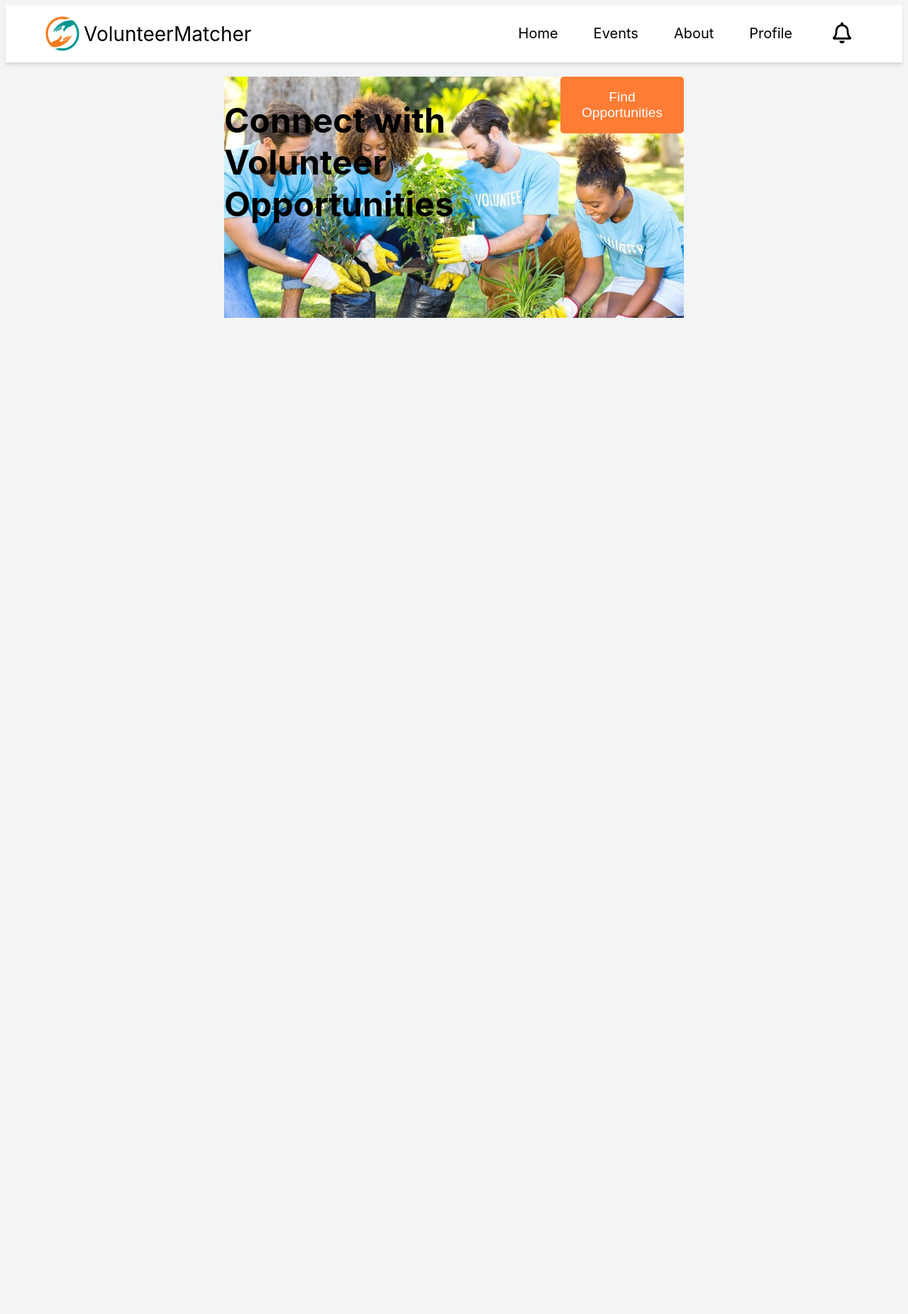
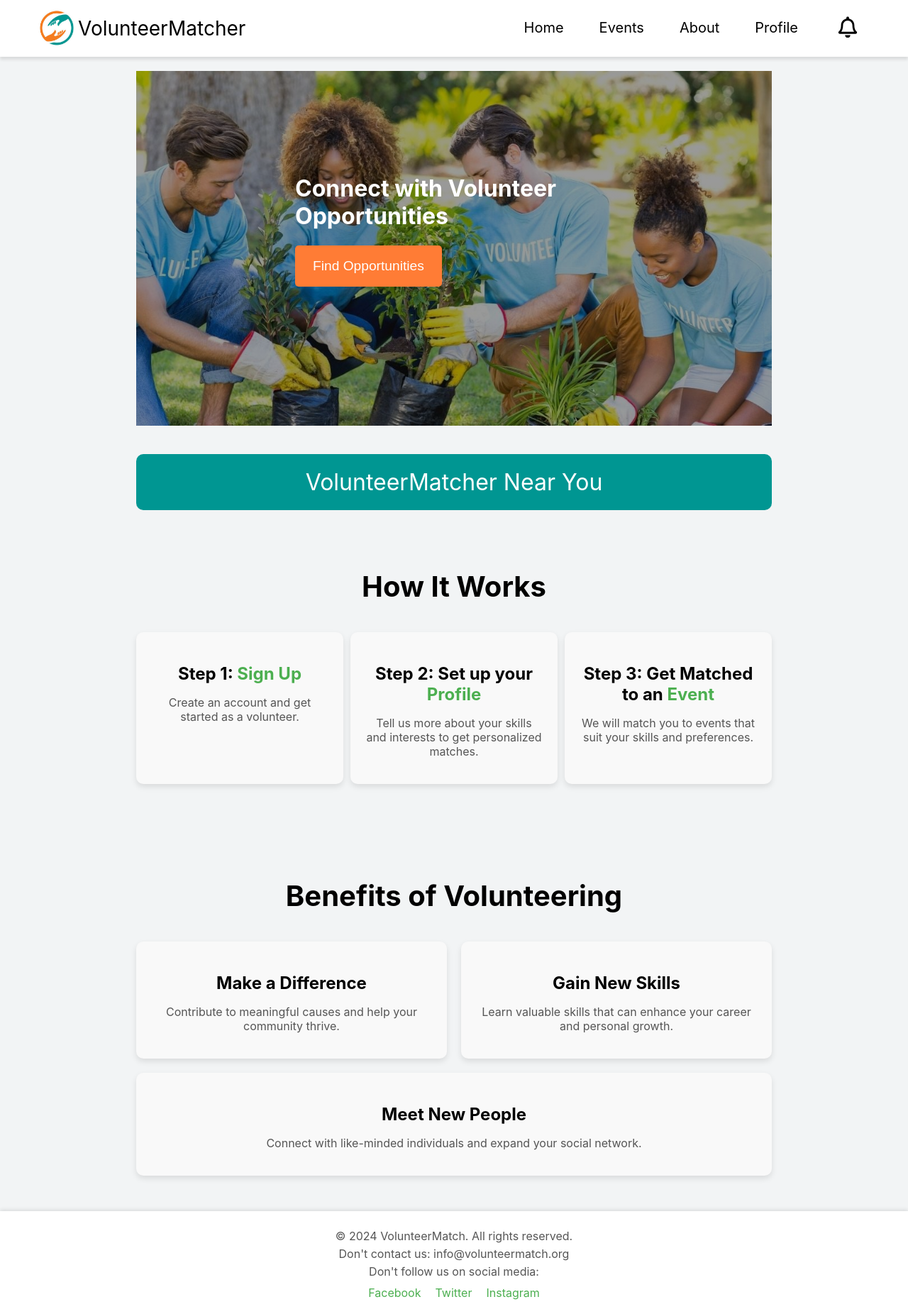
Before and after one commit to Ryan-Gunawan/COSC-4353, a React (Vite) app in the folder frontend/: page /home in a window 1280 px wide. Shown: the whole page at 71% size. Before the commit the page ends 916 px from the top, so only its background shows below. Built offline with nearby package versions, Linux system fonts and the light colour scheme.

Commit message:
Home page

```diff
--- a/frontend/src/index.css
+++ b/frontend/src/index.css
@@ -8,4 +8,5 @@
 
 body {
   background-color: #f2f4f5;
+  margin: 0;
 }
--- a/frontend/src/routes/HomePage/HomePage.css
+++ b/frontend/src/routes/HomePage/HomePage.css
@@ -1,13 +1,37 @@
+.homeMain {
+  display: flex;
+  flex-direction: column;
+  align-items: center;
+  justify-content: center;
+  margin-left: 15%;
+  margin-right: 15%;
+}
+
+
+.hero {
+  position: relative;
+  background-color: black;
+  background: linear-gradient( rgba(0, 0, 0, 0.4), rgba(0, 0, 0, 0.4) ), url('../../components/Assets/heroimage.jpg');
+  background-size: cover;
+  background-repeat: no-repeat;
+  background-position: center 40%;
+  padding-top: 250px;
+  padding-bottom: 250px;
+  color: white;
+  width: 100%;
+
+}
+
 .hero-container {
-  position: relative;
-  width: calc(100% - 600px); /* Full width minus 300px on each side */
-  height: 100vh; /* Full viewport height */
-  margin: 0 auto; /* Center the hero container */
-  background-image: url('../../components/Assets/heroimage.jpg'); /* Replace with your image */
-  background-size: contain; /* Ensure the entire image is visible */
-  background-repeat: no-repeat;
   display: flex;
-  justify-content: center; /* Center content horizontally */
+  justify-content: right;
+  flex-direction: column;
+  position: absolute;
+  top: 50%;
+  left: 50%;
+  transform: translate(-50%, -50%);
+  width: 50%;
+  height: 50%;
 }
 
 .hero-title {
@@ -15,13 +39,16 @@
   margin-bottom: 20px;
 }
 
+.hero-button-container {
+  display: flex;
+
+}
+
 .hero-button {
   background-color: #ff7c35;
   color: white;
   border: none;
-  width: 250px;
-  height: 80px;
-  padding: 15px 30px;
+  padding: 18px 25px;
   font-size: 1.2rem;
   border-radius: 5px;
   cursor: pointer;
@@ -31,3 +58,148 @@
 .hero-button:hover {
     filter: brightness(85%); /* Darken button color */
 }
+
+.how-it-works {
+  padding: 50px 0;
+  text-align: center;
+}
+
+.home-banner {
+    background-color: #009692;
+    color: white;
+    padding: 20px 0;
+    margin-top: 40px;
+    font-size: 2em;
+    border-radius: 10px;
+    width: 100%;
+    display: flex;
+    justify-content: center;
+    align-items: center;
+}
+
+.how-it-works h2 {
+  font-size: 2.5rem;
+  margin-bottom: 40px;
+}
+
+.steps-container {
+  display: flex;
+  justify-content: space-between; /* Use space-between to fit steps closer together */
+  flex-wrap: wrap; /* Allow wrapping on smaller screens */
+  gap: 10px; /* Smaller gap between steps */
+}
+
+.step {
+  flex: 1; /* Allow each step to grow equally */
+  min-width: 200px; /* Minimum width to maintain readability */
+  background-color: #f9f9f9;
+  padding: 20px;
+  border-radius: 10px;
+  box-shadow: 0 4px 8px rgba(0, 0, 0, 0.1);
+}
+
+.step h3 {
+  font-size: 1.5rem;
+  margin-bottom: 10px;
+}
+
+.step a {
+  color: #4CAF50;
+  text-decoration: none;
+  font-weight: bold;
+}
+
+.step a:hover {
+  text-decoration: underline;
+}
+
+.step p {
+  font-size: 1rem;
+  color: #555;
+}
+
+.benefits {
+  padding: 50px 0;
+  text-align: center;
+}
+
+.benefits h2 {
+  font-size: 2.5rem;
+  margin-bottom: 40px;
+}
+
+.benefits-container {
+  display: flex;
+  justify-content: space-between; /* Space benefits evenly */
+  flex-wrap: wrap; /* Allow wrapping on smaller screens */
+  gap: 20px; /* Space between benefits */
+}
+
+.benefit {
+  flex: 1; /* Allow each benefit to grow equally */
+  min-width: 250px; /* Minimum width for readability */
+  background-color: #f9f9f9;
+  padding: 20px;
+  border-radius: 10px;
+  box-shadow: 0 4px 8px rgba(0, 0, 0, 0.1);
+}
+
+.benefit h3 {
+  font-size: 1.5rem;
+  margin-bottom: 10px;
+}
+
+.benefit p {
+  font-size: 1rem;
+  color: #555;
+}
+
+.footer {
+  background-color: white;
+  box-shadow: 0 -2px 5px rgba(0, 0, 0, 0.1); /* Slight shadow at the top */
+  padding: 20px;
+  text-align: center;
+}
+
+.footer-content {
+  max-width: 1200px; /* Optional: Limit width */
+  margin: 0 auto; /* Center the content */
+}
+
+.footer p {
+  margin: 5px 0; /* Space between paragraphs */
+  color: #555;
+}
+
+.social-links {
+  margin-top: 10px;
+}
+
+.social-links a {
+  margin: 0 10px;
+  text-decoration: none;
+  color: #4CAF50; /* Green color for links */
+}
+
+.social-links a:hover {
+  text-decoration: underline;
+}
+
+
+@media (max-width: 900px) {
+  .step {
+    min-width: 45%; /* Adjust min width on medium screens */
+  }
+  .benefit {
+    min-width: 45%; /* Adjust min width on medium screens */
+  }
+}
+
+@media (max-width: 600px) {
+  .step {
+    width: 100%; /* Stack steps vertically on small screens */
+  }
+  .benefit {
+    width: 100%; /* Stack benefits vertically on small screens */
+  }
+}
--- a/frontend/src/routes/HomePage/HomePage.jsx
+++ b/frontend/src/routes/HomePage/HomePage.jsx
@@ -1,6 +1,5 @@
 import Navbar from "../../components/Navbar/Navbar"
 import './HomePage.css'
-import heroimage from '../../components/Assets/heroimage.jpg'
 
 function HomePage() {
 
@@ -10,12 +9,70 @@ function HomePage() {
         <Navbar />
       </header>
 
-      <body>
-        <div className="hero-container">
-          <h1 className="hero-title">Connect with Volunteer Opportunities</h1>
-          <button className="hero-button">Find Opportunities</button>
+      <main className="homeMain">
+        <div className="hero">
+          <div className="hero-container">
+            <h1>Connect with Volunteer Opportunities</h1>
+            <div className="hero-button-container">
+              <button className="hero-button">Find Opportunities</button>
+            </div>
+          </div>
         </div>
-      </body>
+
+        <div className="home-banner">
+          VolunteerMatcher Near You
+        </div>
+
+        <section className="how-it-works">
+          <h2>How It Works</h2>
+          <div className="steps-container">
+            <div className="step">
+              <h3>Step 1: <a href="#">Sign Up</a></h3>
+              <p>Create an account and get started as a volunteer.</p>
+            </div>
+            <div className="step">
+              <h3>Step 2: Set up your <a href="#">Profile</a></h3>
+              <p>Tell us more about your skills and interests to get personalized matches.</p>
+            </div>
+            <div className="step">
+              <h3>Step 3: Get Matched to an <a href="#">Event</a></h3>
+              <p>We will match you to events that suit your skills and preferences.</p>
+            </div>
+          </div>
+        </section>
+
+        <section className="benefits">
+          <h2>Benefits of Volunteering</h2>
+          <div className="benefits-container">
+            <div className="benefit">
+              <h3>Make a Difference</h3>
+              <p>Contribute to meaningful causes and help your community thrive.</p>
+            </div>
+            <div className="benefit">
+              <h3>Gain New Skills</h3>
+              <p>Learn valuable skills that can enhance your career and personal growth.</p>
+            </div>
+            <div className="benefit">
+              <h3>Meet New People</h3>
+              <p>Connect with like-minded individuals and expand your social network.</p>
+            </div>
+          </div>
+        </section>
+
+      </main>
+
+      <footer className="footer">
+        <div className="footer-content">
+          <p>&copy; 2024 VolunteerMatch. All rights reserved.</p>
+          <p>Don&apos;t contact us: info@volunteermatch.org</p>
+          <p>Don&apos;t follow us on social media:</p>
+          <div className="social-links">
+            <a href="#">Facebook</a>
+            <a href="#">Twitter</a>
+            <a href="#">Instagram</a>
+          </div>
+        </div>
+      </footer>
     </>
   )
 }
```
